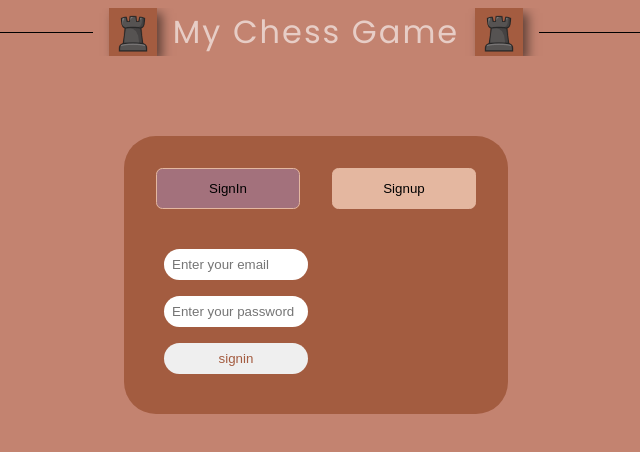
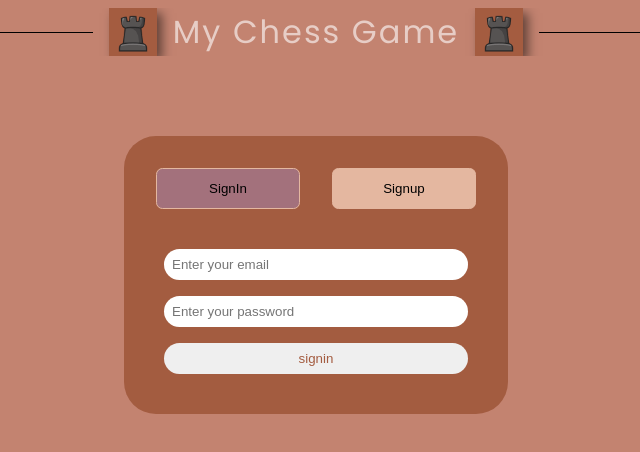
Before and after one commit to pr2897/my-chess-app, a React (Create React App) app in the folder client/: page / in a window 1280 px wide. Shown: the top 452 px of the page, without its empty margins (324-964 px from the left). Built offline with nearby package versions, Linux system fonts and the light colour scheme.

Commit message:
fixed css

```diff
--- a/client/src/components/Login/index.jsx
+++ b/client/src/components/Login/index.jsx
@@ -93,7 +93,7 @@ const Login = () => {
         </button>
       </div>
 
-      <form className="inputSection" onSubmit={formHandler}>
+      <form className="login__container__inputSection" onSubmit={formHandler}>
         <input
           type="text"
           placeholder="Please enter your name"
--- a/client/src/components/Login/login.css
+++ b/client/src/components/Login/login.css
@@ -24,14 +24,14 @@
   width: 10rem;
 }
 
-.login__container .inputSection {
+.login__container .login__container__inputSection {
   display: flex;
   flex-direction: column;
   margin-top: 2rem;
   gap: 1rem;
 }
 
-.login__container .inputSection input {
+.login__container .login__container__inputSection input {
   margin: 0 auto;
   border-radius: 2rem;
   padding: 0.5rem;
```
